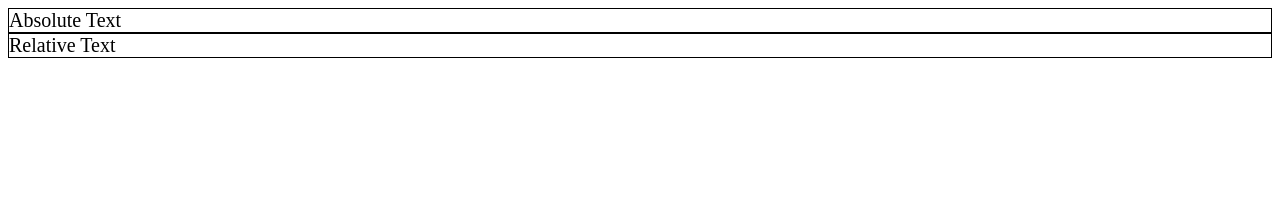
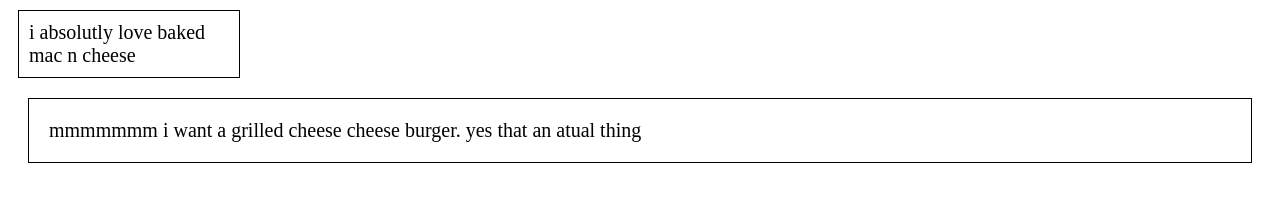
Before and after one commit to knightmoves-schools/016-absolute-relative-units-thegrim5562-svg, a website: page index.html in a window 1280 px wide. Drawn offline with Linux system fonts and the light colour scheme.

Commit message:
Update index.html

```diff
--- a/index.html
+++ b/index.html
@@ -1,23 +1,28 @@
 <html>
 
 <head>
-    <title>Absolute and Relative Units</title>
+    <title>bacon mac n cheese</title>
     <style>
         #absolute-units {
             font-size: 20px;
             border: 1px solid;
+            padding: 10px;
+            margin: 10px;
+            width: 200px;
         }
 
         #relative-units {
             border: 1px solid;
             font-size: 20px;
+            margin: 1em;
+            padding: 1em;
         }
     </style>
 </head>
 
 <body>
-    <div id="absolute-units">Absolute Text</div>
-    <div id="relative-units">Relative Text</div>
+    <div id="absolute-units">i absolutly love baked mac n cheese</div>
+    <div id="relative-units">mmmmmmm i want a grilled cheese cheese burger. yes that an atual thing</div>
 </body>
 
 </html>
```
